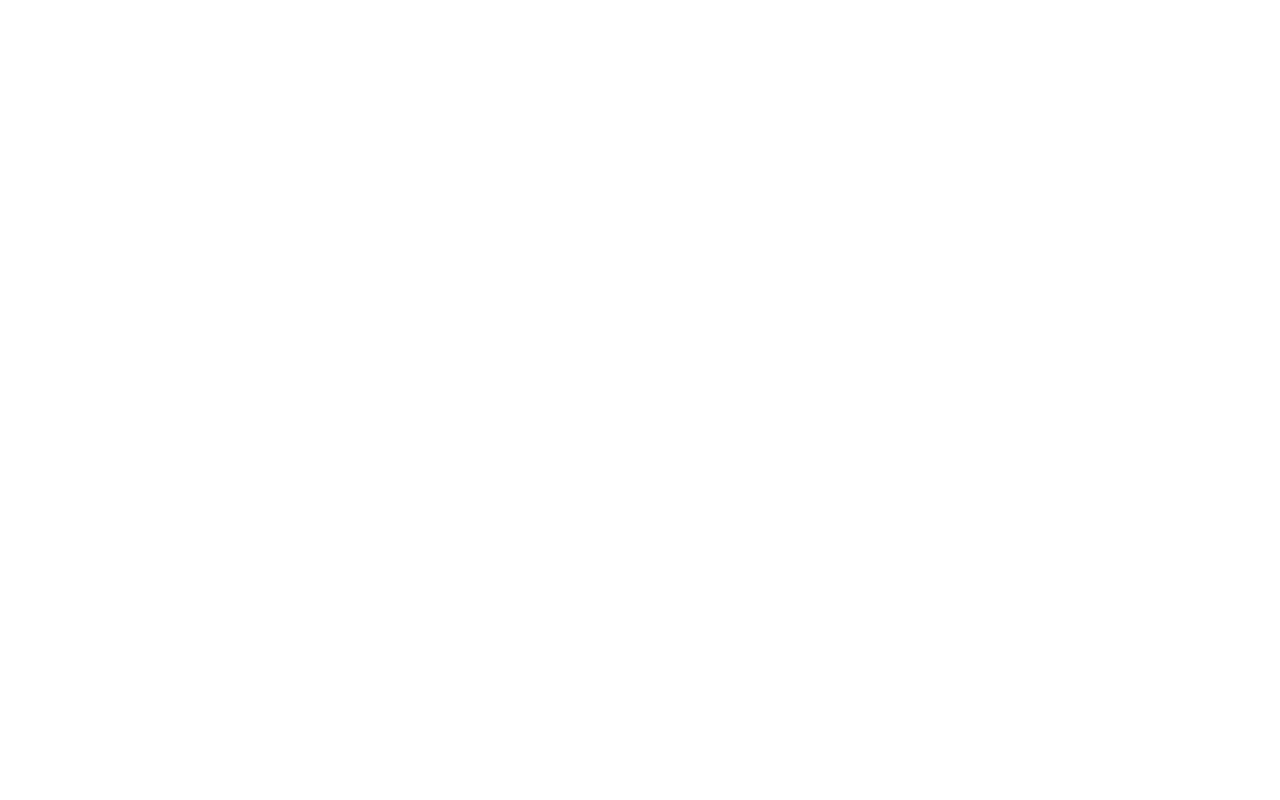
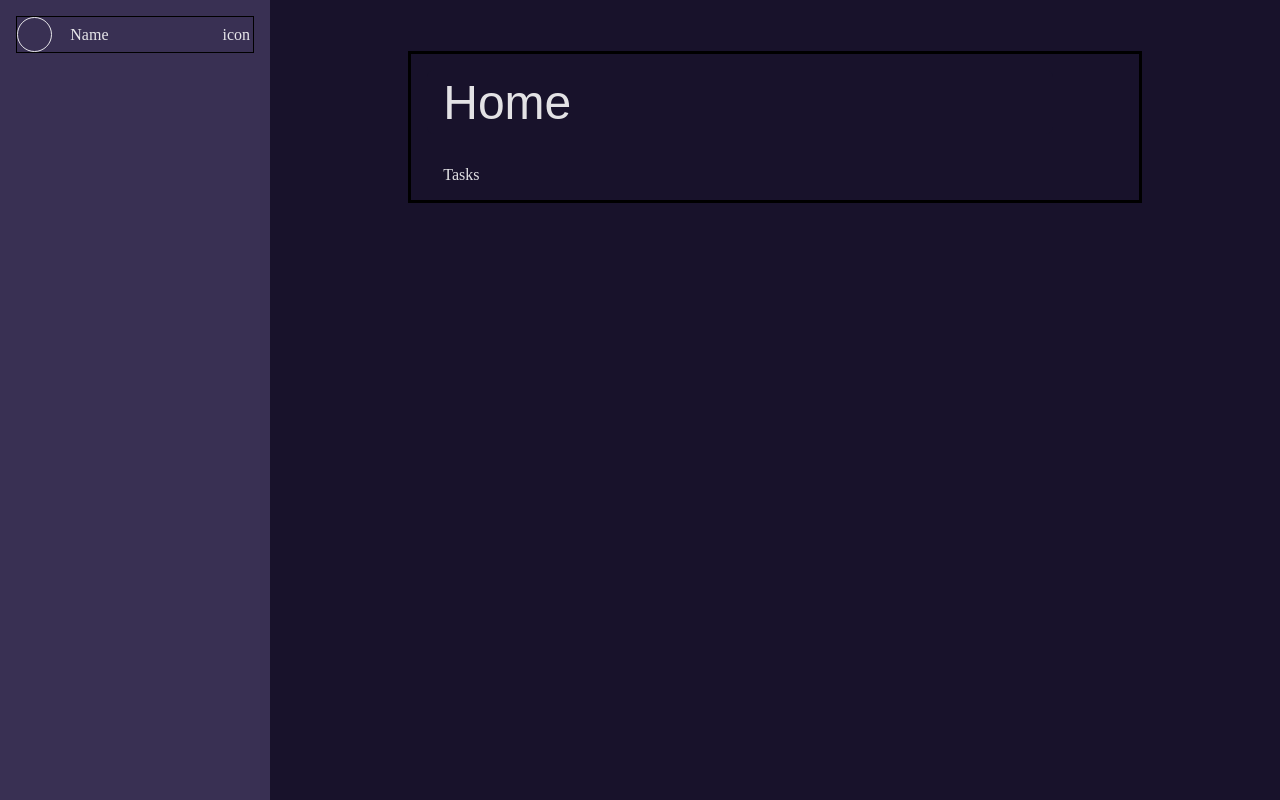
Before and after one commit to IcelandSpar/to-do-list, a website built with webpack: page src/index.html in a window 1280 px wide. Built offline with nearby package versions, Linux system fonts and the light colour scheme.

Commit message:
Add styling structure for page with responsive css

```diff
--- a/src/index.html
+++ b/src/index.html
@@ -6,6 +6,21 @@
     <title>To Do List</title>
 </head>
 <body>
-
+    <div class="to-do-app">
+        <div class="sidebar">
+            <div class="sidebar-header">
+                <div class="prof-picture"></div>
+                <div class="prof-name">Name</div>
+                <div class="colapse-icon">icon</div>
+            </div>
+        </div>
+        <div class="content">
+            <div class="content-header"></div>
+            <div class="content-container">
+                <input type="text" class="home-name" placeholder="Home" value="Home">
+                <div class="tasks">Tasks</div>
+            </div>
+        </div>
+    </div>
 </body>
 </html>
--- a/src/index.js
+++ b/src/index.js
@@ -1 +1,2 @@
 import './styles.css';
+import {} from './home.js';
--- a/src/styles.css
+++ b/src/styles.css
@@ -0,0 +1,139 @@
+* {
+    margin: 0;
+    padding: 0;
+    box-sizing: border-box;
+}
+
+body {
+
+    height: 100vh;
+
+}
+
+@media (max-width: 760px) {
+
+    .content {
+        padding: 1rem;
+        width: 100%;
+
+        grid-column: 1 / 3;
+        grid-row: 1 / 2;
+        background-color: rgb(24, 18, 43);
+
+        display: flex;
+        justify-content: flex-start;
+        flex-direction: column;
+        align-items: center;
+
+    }
+    .side-bar div{
+        display: none;
+    }
+    .sidebar-header div {
+        display: none;
+    }
+
+}
+
+
+
+
+
+.to-do-app {
+    height: 100%;
+    grid-row: 1 / 2;
+    display: grid;
+
+    grid-template-columns: 270px 1fr;
+    grid-template-rows: 1fr;
+
+}
+
+@media (min-width: 761px) {
+
+
+.sidebar {
+    width: 270px;
+
+    grid-column: 1 / 2;
+    grid-row: 1 / 2;
+    background-color: rgb(57, 48, 83);
+    padding: 1rem 1rem;
+}
+
+.content {
+    padding: 1rem;
+    width: 100%;
+
+    grid-column: 2 / 3;
+    grid-row: 1 / 2;
+    background-color: rgb(24, 18, 43);
+
+    display: flex;
+    justify-content: flex-start;
+    flex-direction: column;
+    align-items: center;
+
+}
+.sidebar-header {
+    display: grid;
+    grid-template-columns: .7fr 2fr .4fr;
+    color: rgba(255, 255, 255, 0.877);
+    border: 1px solid black;
+    align-items: center;
+}
+.prof-picture {
+    border: 1px solid rgba(255, 255, 255, 0.877);
+    border-radius: 50%;
+    height: 35px;
+    width: 35px;
+}
+}
+
+.content-container {
+    padding: 1rem;
+    color: rgba(255, 255, 255, 0.877);
+    border: solid black;
+    width: 75%;
+    max-width: 1000px;
+    min-width: 439px;
+
+    display: flex;
+    justify-content: flex-start;
+    flex-direction: column;
+    gap: 2rem;
+}
+
+.home-name {
+    border: none;
+    color: rgba(255, 255, 255, 0.877);
+    border-radius: 7px;
+
+    background: rgb(24, 18, 43);
+    padding: 2rem 1rem;
+    width: 90%;
+    height: 1ch;
+    font-size: 3rem;
+}
+
+.home-name:focus {
+    outline: none ;
+    border: 1px solid rgba(255, 255, 255, 0.61);
+    box-shadow: 0 0 3px rgba(255, 255, 255, 0.877);
+
+}
+
+.tasks {
+    padding: 0 1rem;
+}
+
+
+
+
+
+.content-header {
+
+    align-self: stretch;
+    height: 35px;
+
+}
```
Also changed, not shown: src/home.js (added).
